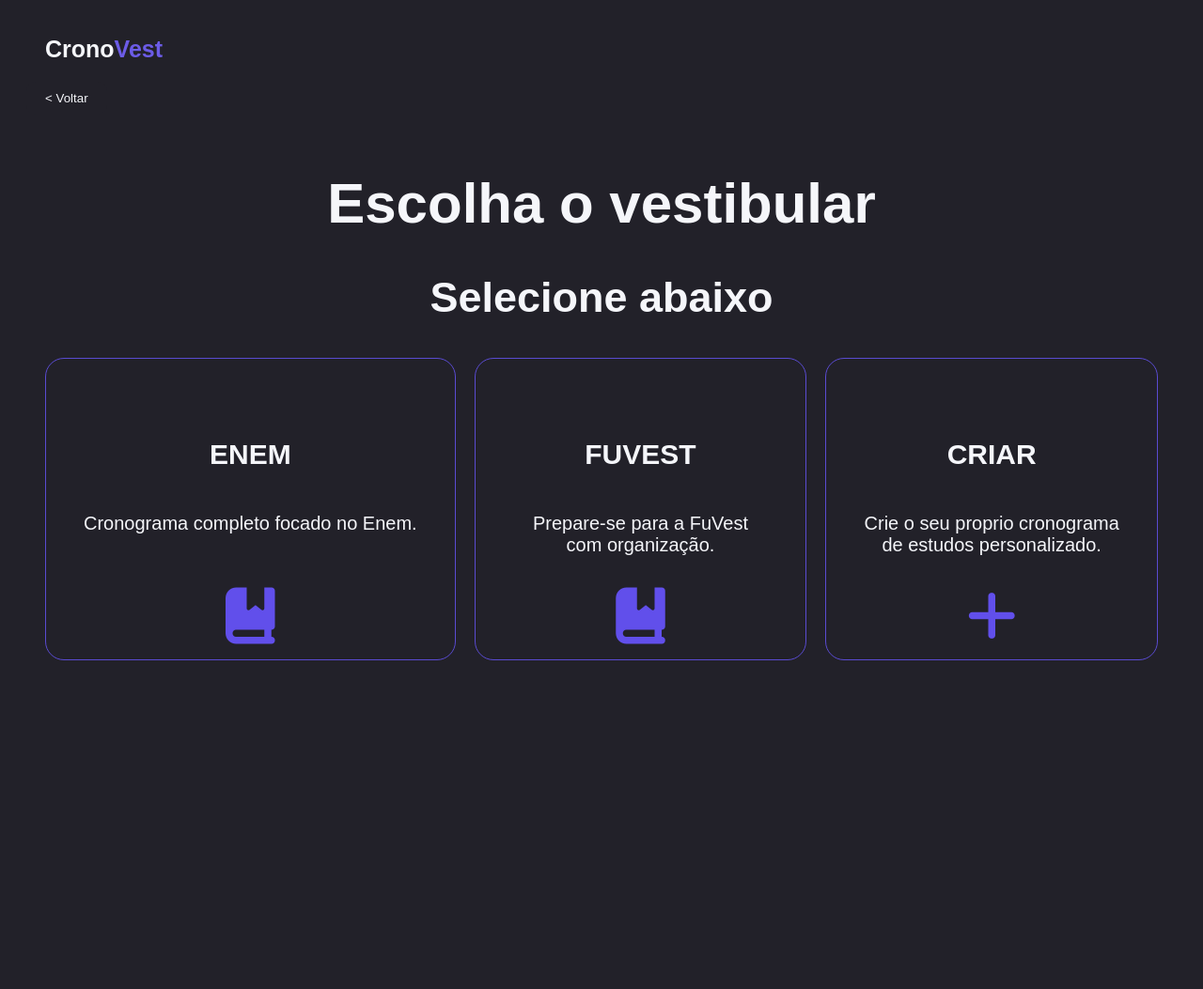
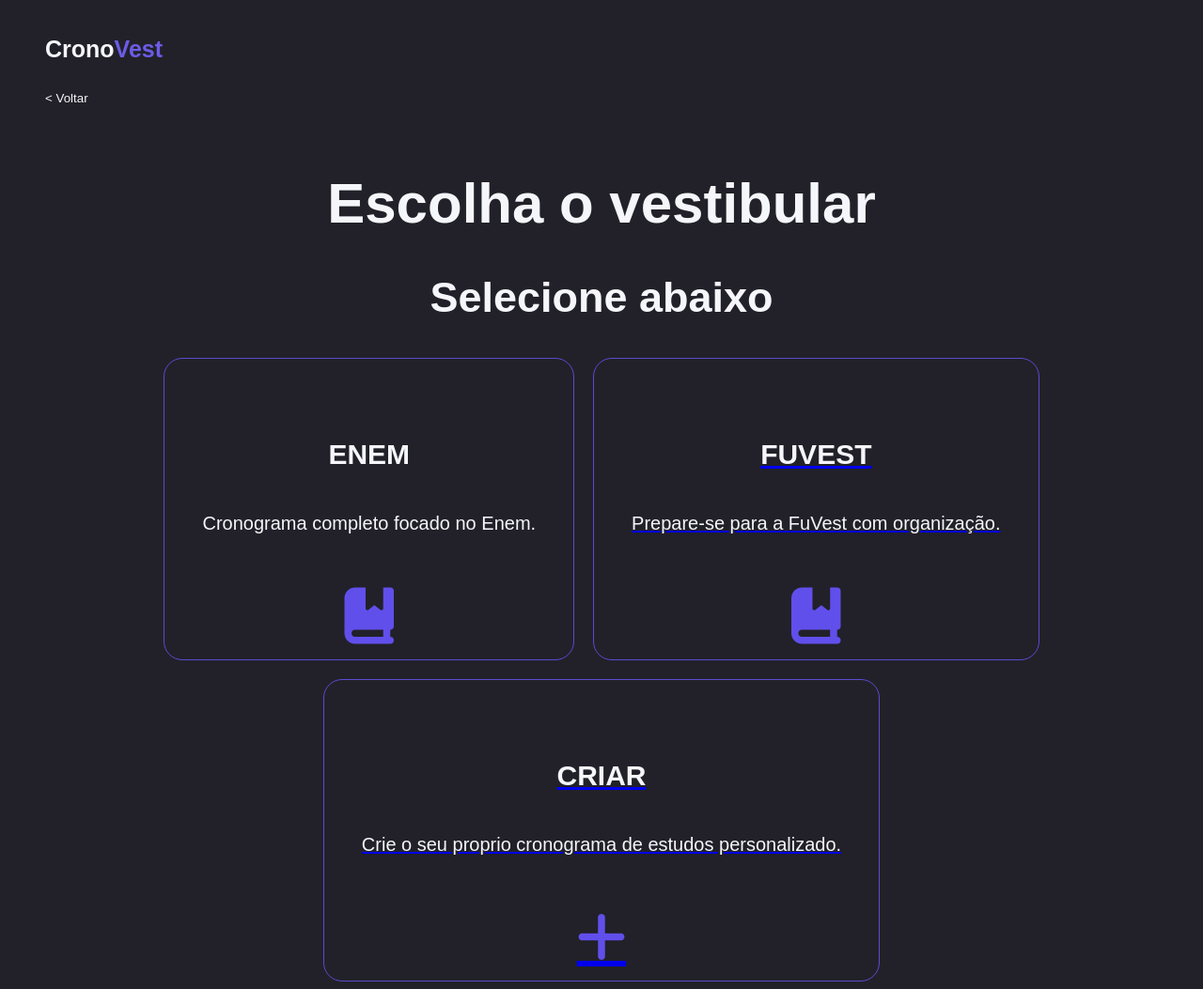
Before and after one commit to Gustavo140625/TCC, a plain HTML site: page escolha.html in a window 1280 px wide. Shown: the whole page at 94% size. Before the commit the page ends 800 px from the top, so only its background shows below. Drawn offline with Linux system fonts and the light colour scheme.

Commit message:
Corrigir estrutura HTML e remover fundo branco da página escolha

```diff
--- a/escolha.html
+++ b/escolha.html
@@ -26,35 +26,30 @@
     </div>
 
 
-<a class="link-enem"   href="cronograma.html">
     <div class="container">
+        <a class="link-enem" href="cronograma.html">
             <div class="card">
                 <h2>ENEM</h2>
-
                 <p>Cronograma completo focado no Enem.</p>
-
                 <i class="fa-solid fa-book-bookmark"></i>
             </div>
-
         </a>
 
+        <a class="link-fuvest" href="cronograma.html">
             <div class="card">
                 <h2>FUVEST</h2>
-
                 <p>Prepare-se para a FuVest com organização.</p>
-
                 <i class="fa-solid fa-book-bookmark"></i>
             </div>
+        </a>
 
+        <a class="link-criar" href="cronograma.html">
             <div class="card">
                 <h2>CRIAR</h2>
-
                 <p>Crie o seu proprio cronograma de estudos personalizado.</p>
-
                 <i class="fa-solid fa-plus"></i>
-
             </div>
-
+        </a>
     </div>
 
 <script src="script.js"></script>
```
Lines whose indentation alone changed are shown as unchanged.
